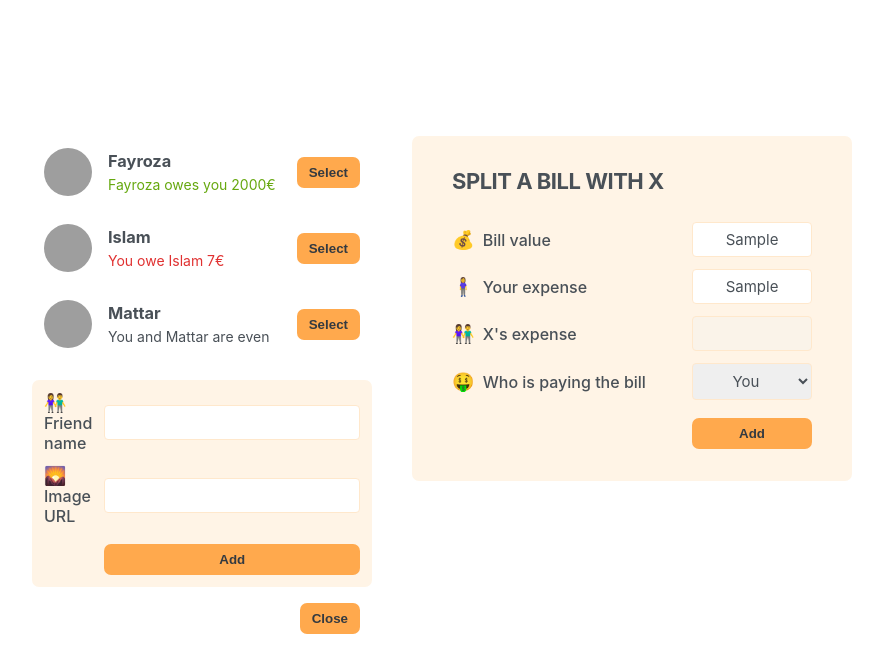
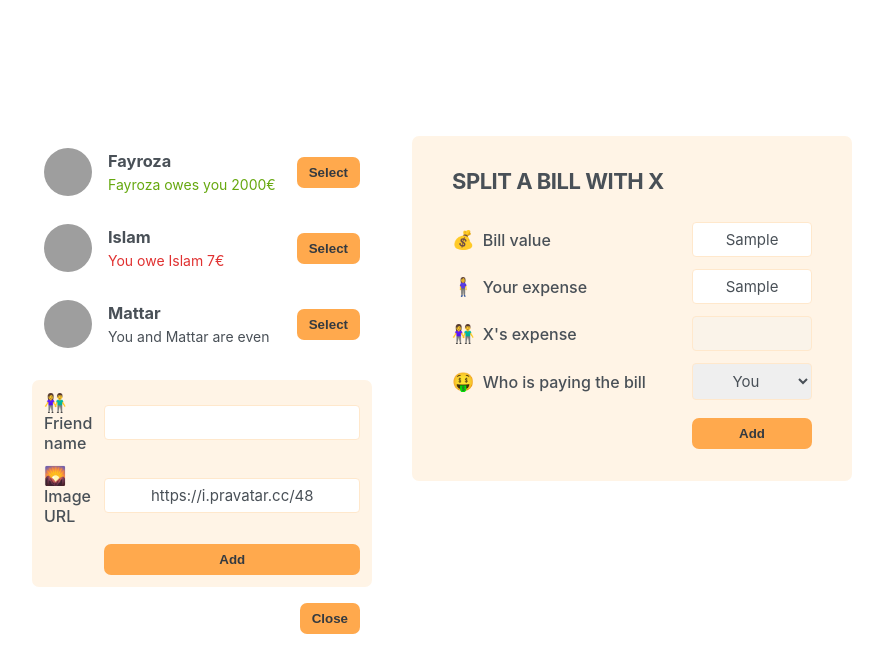
Before and after one commit to AnasHany2193/Eat-N-Split, a React (Create React App) app: page / in a window 1280 px wide. Both pictures are taken after typing "Sample", "Sample" into the empty fields and a click on the button "Add Friend". Shown: the top 672 px of the page, without its empty margins (198-1081 px from the left). Built offline with nearby package versions, Linux system fonts and the light colour scheme; grey boxes are pictures that could not be loaded.

Commit message:
➕ Add functionality to include new friend

```diff
--- a/src/App.js
+++ b/src/App.js
@@ -31,17 +31,25 @@
 }
 
 function App() {
+  const [friends, setFriends] = useState(initialFriends);
   const [showAddFriend, setShowAddFriend] = useState(false);
 
   function handleShowAddFriend() {
     setShowAddFriend((show) => !show);
   }
 
+  function handleAddFriend(friend) {
+    setFriends((friends) => [...friends, friend]);
+    handleShowAddFriend(false);
+  }
+
   return (
     <div className="app">
       <div className="sidebar">
-        <FriendsList />
-        {showAddFriend && <FormAddFriend />}
+        <FriendsList friends={friends} />
+
+        {showAddFriend && <FormAddFriend onAddFriend={handleAddFriend} />}
+
         <Button onClick={handleShowAddFriend}>
           {showAddFriend ? "Close" : "Add Friend"}
         </Button>
@@ -51,9 +59,7 @@
   );
 }
 
-function FriendsList() {
-  const friends = initialFriends;
-
+function FriendsList({ friends }) {
   return (
     <ul>
       {friends.map((friend) => (
@@ -86,14 +92,39 @@
   );
 }
 
-function FormAddFriend() {
+function FormAddFriend({ onAddFriend }) {
+  const [name, setName] = useState("");
+  const [image, setImage] = useState("https://i.pravatar.cc/48");
+
+  function handleSubmit(e) {
+    e.preventDefault();
+
+    if (!name || !image) return;
+
+    const id = crypto.randomUUID();
+    const newFriend = { id, name, image: `${image}?=${id}`, balance: 0 };
+
+    onAddFriend(newFriend);
+
+    setName("");
+    setImage("https://i.pravatar.cc/48");
+  }
+
   return (
-    <form className="form-add-friend">
+    <form className="form-add-friend" onSubmit={handleSubmit}>
       <label>👫 Friend name</label>
-      <input type="text" />
+      <input
+        type="text"
+        value={name}
+        onChange={(e) => setName(e.target.value)}
+      />
 
       <label>🌄 Image URL</label>
-      <input type="text" />
+      <input
+        type="text"
+        value={image}
+        onChange={(e) => setImage(e.target.value)}
+      />
 
       <Button>Add</Button>
     </form>
```
